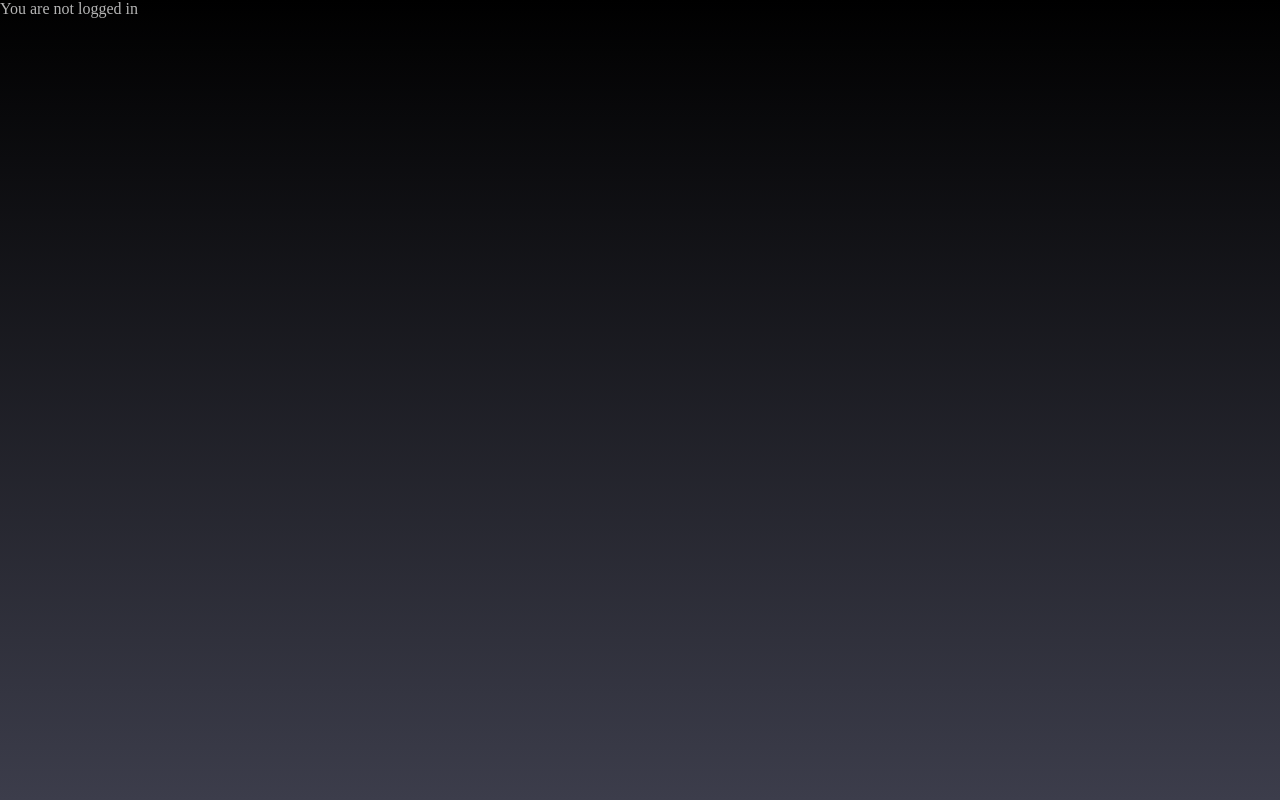
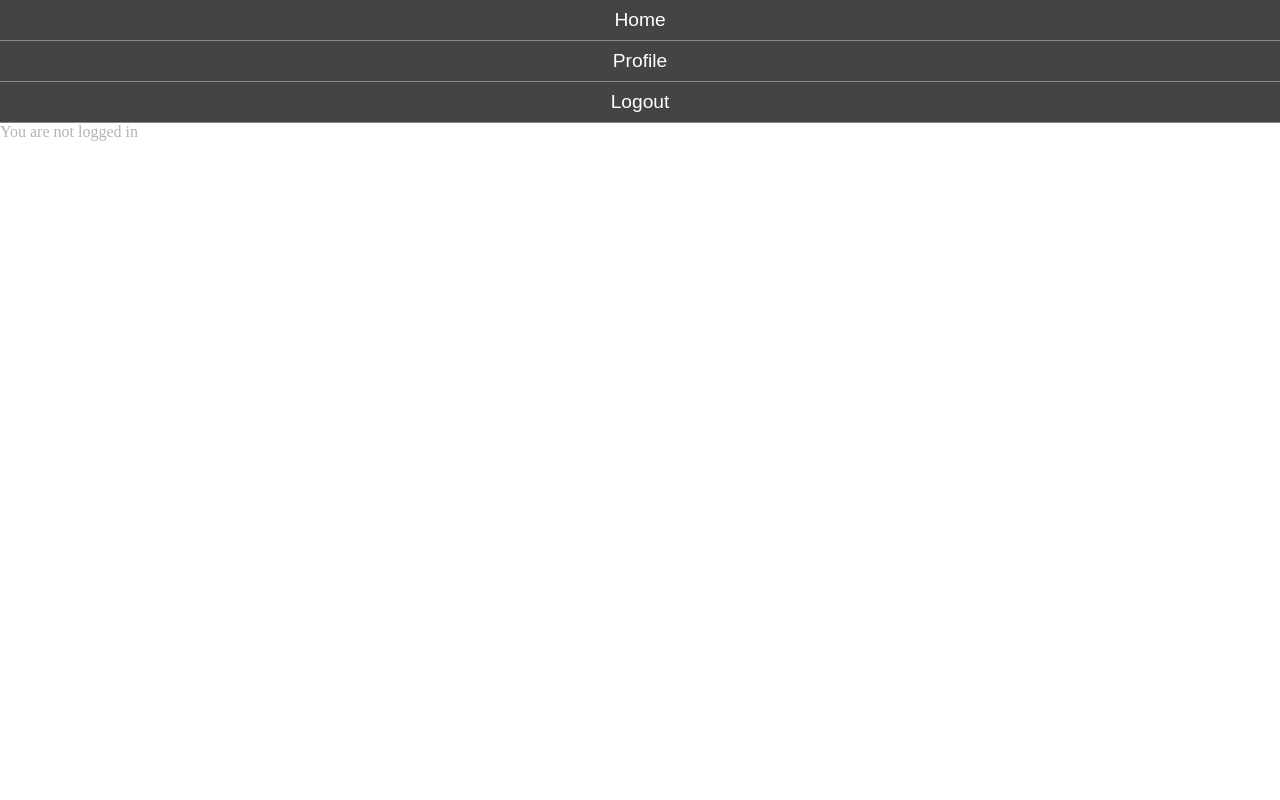
Before and after one commit to Silverberg-Technologies/smartgym, a Django app: page /users/profile/ in a window 1280 px wide. Run offline with Django 3.2, Linux system fonts and the light colour scheme.

Commit message:
Added a simple navigation bar

```diff
--- a/users/static/users/style.css
+++ b/users/static/users/style.css
@@ -1,9 +1,11 @@
 /* General style */
 body {
-	background: -webkit-linear-gradient(180deg, #000000 , #3c3d4b); /* For Safari 5.1 to 6.0 */
-	background: -o-linear-gradient(180deg, #000000, #3c3d4b); /* For Opera 11.1 to 12.0 */
-	background: -moz-linear-gradient(180deg, #000000, #3c3d4b); /* For Firefox 3.6 to 15 */
-	background: linear-gradient(180deg, #000000, #3c3d4b); /* Standard syntax */
+	/*
+	background: -webkit-linear-gradient(180deg, #000000 , #3c3d4b);
+	background: -o-linear-gradient(180deg, #000000, #3c3d4b);
+	background: -moz-linear-gradient(180deg, #000000, #3c3d4b);
+	background: linear-gradient(180deg, #000000, #3c3d4b);
+	*/
 
 	color: #b5b5b5;
 
@@ -12,6 +14,7 @@ body {
 	background-attachment: fixed;
 	height: 100%;
 	margin: 0;
+	padding: 0;
 	/* End of fix */
 }
 
@@ -19,7 +22,6 @@ html {
 	/* The below fix is needed so the gradient background does not repeat itself */
     height: 100%;
 }
-
 
 /* Forms */
 .form li {
@@ -51,3 +53,31 @@ html {
 	margin-left: auto;
     margin-right: auto;
 }
+
+/* Navigation bar */
+nav.horizontal {
+	margin: auto;§
+	overflow: hidden;
+}
+
+	nav.horizontal ul {
+		list-style: none;
+		background-color: #444;
+		text-align: center;
+		padding: 0;
+		margin: 0;
+	}
+
+	nav.horizontal li {
+		display: block;
+		font-family: 'Oswald', sans-serif;
+		font-size: 1.2em;
+		line-height: 40px;
+		height: 40px;
+		border-bottom: 1px solid #888;
+	}
+
+	nav.horizontal a {
+		text-decoration: none;
+		color: #fff;
+	}
--- a/users/templates/base.html
+++ b/users/templates/base.html
@@ -1,5 +1,4 @@
-<!DOCTYPE html PUBLIC "-//W3C//DTD HTML 4.01//EN"
-   "http://www.w3.org/TR/html4/strict.dtd">
+<!DOCTYPE html>
 
 <html lang="en">
 <head>
@@ -9,6 +8,16 @@
         <title>{% block title %}{% endblock %}</title>
 </head>
 <body id="{% block body_id %}{% endblock %}">
+  <header>
+    <nav class="horizontal">
+      <ul>
+        <li><a href="#">Home</a></li>
+        <li><a href="#">Profile</a></li>
+        <li><a href="#">Logout</a></li>
+      </ul>
+    </nav>
+  </header>
+
   <div id="body">
     {% block body %}
       <div>
```
